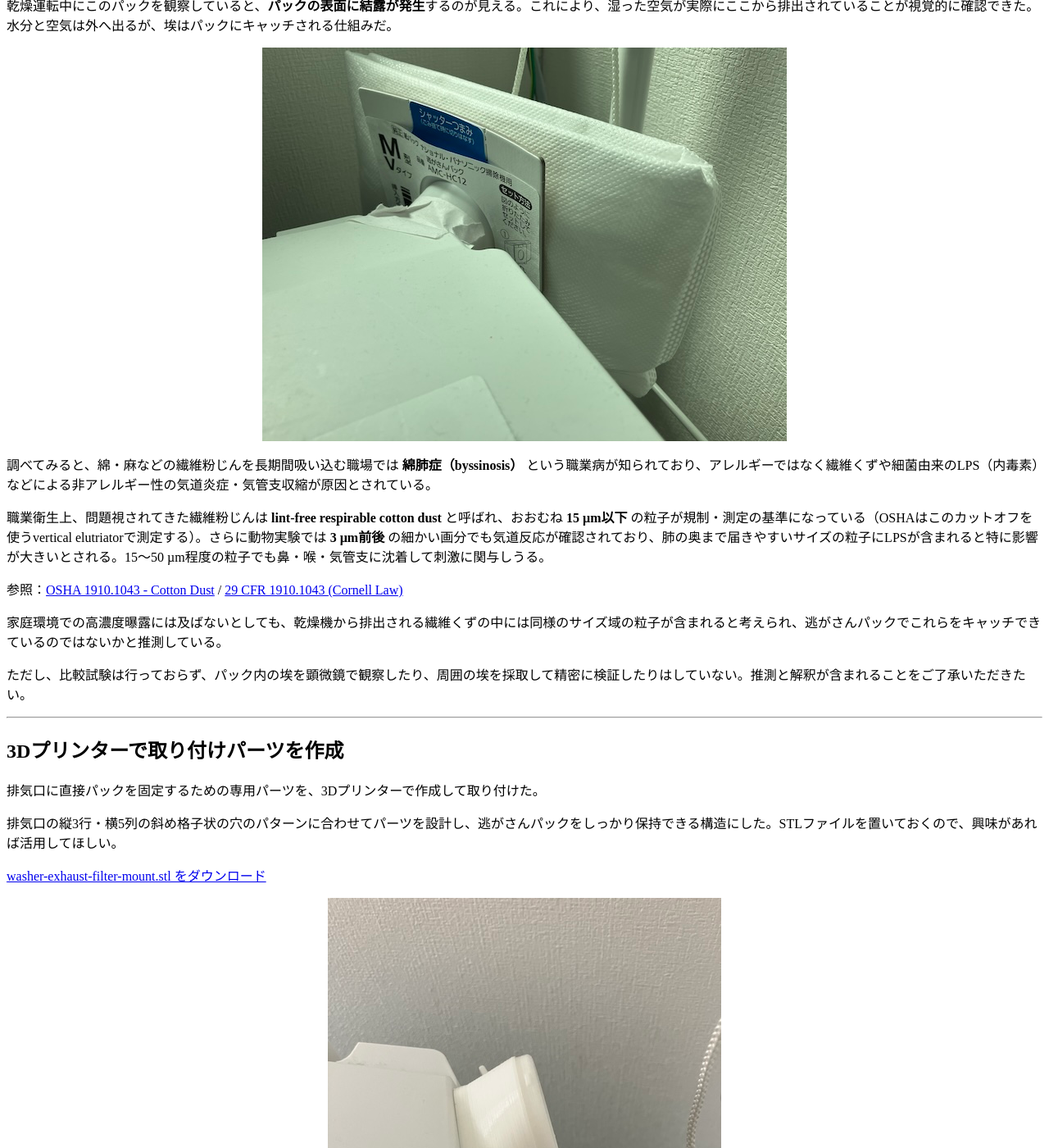
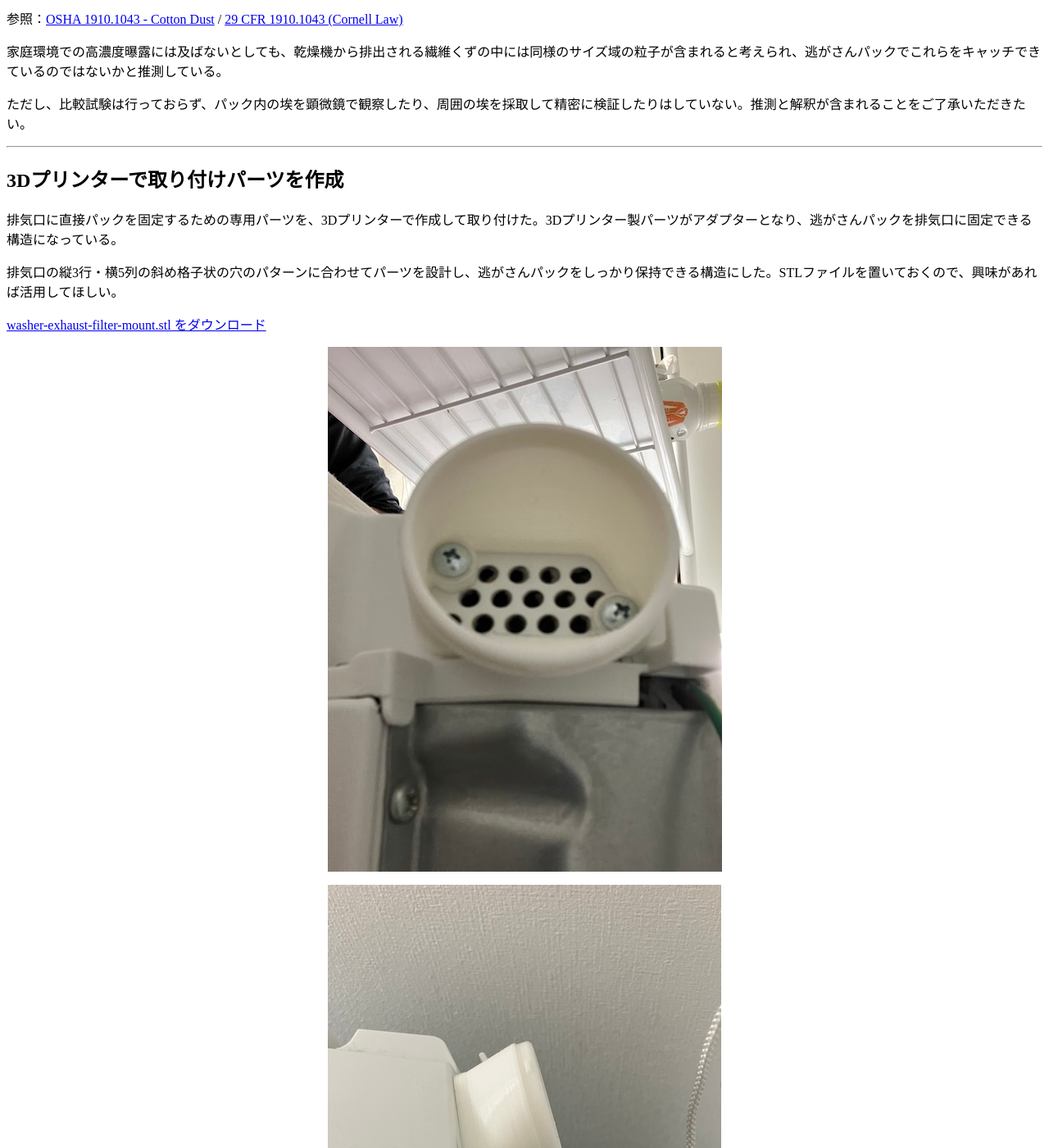
Before and after one commit to yossato/articles, a Jekyll site: the page built from _posts/2026-06-16-drum-washer-heat-pump-dust-fix.md, in a window 1280 px wide and 1400 px high, scrolled down 2299 px. Shown: the whole window at 82% size. Built offline with Jekyll 4.4.1, drawn with Linux system fonts in a browser that asks for light colours; some of the changed text lies outside the part shown.

Commit message:
排気口に3Dプリンター製パーツを取り付けた内側の画像を追加し、パーツの固定構造についての説明を強化

```diff
--- a/_posts/2026-06-16-drum-washer-heat-pump-dust-fix.md
+++ b/_posts/2026-06-16-drum-washer-heat-pump-dust-fix.md
@@ -36,10 +36,6 @@ image: /assets/images/nogasan-pack-attached.jpg
 
 ![3Dプリンター製パーツ取り付け前の排気口（素の状態）]({{ site.baseurl }}/assets/images/exhaust-port-before.jpg)
 
-パーツを取り付けた後の内側はこのようになっている。
-
-![排気口に3Dプリンター製パーツを取り付けた内側の様子]({{ site.baseurl }}/assets/images/exhaust-port-3d-part-inside.jpg)
-
 以前から「洗濯機を置いている洗面所の近くに大量の埃が溜まる」ことが気になっていた。このフィルターを取り付けてからは埃が溜まることがかなり少なくなり、掃除の頻度も下がった。
 
 ---
@@ -68,11 +64,13 @@ image: /assets/images/nogasan-pack-attached.jpg
 
 ## 3Dプリンターで取り付けパーツを作成
 
-排気口に直接パックを固定するための専用パーツを、3Dプリンターで作成して取り付けた。
+排気口に直接パックを固定するための専用パーツを、3Dプリンターで作成して取り付けた。3Dプリンター製パーツがアダプターとなり、逃がさんパックを排気口に固定できる構造になっている。
 
 排気口の縦3行・横5列の斜め格子状の穴のパターンに合わせてパーツを設計し、逃がさんパックをしっかり保持できる構造にした。STLファイルを置いておくので、興味があれば活用してほしい。
 
 [washer-exhaust-filter-mount.stl をダウンロード]({{ site.baseurl }}/assets/stl/washer-exhaust-filter-mount.stl)
+
+![排気口に3Dプリンター製パーツを取り付けた内側の様子]({{ site.baseurl }}/assets/images/exhaust-port-3d-part-inside.jpg)
 
 ![3Dプリンター製パーツを洗濯機外側に取り付けた様子]({{ site.baseurl }}/assets/images/3d-part-installed-outside.jpg)
 
```
